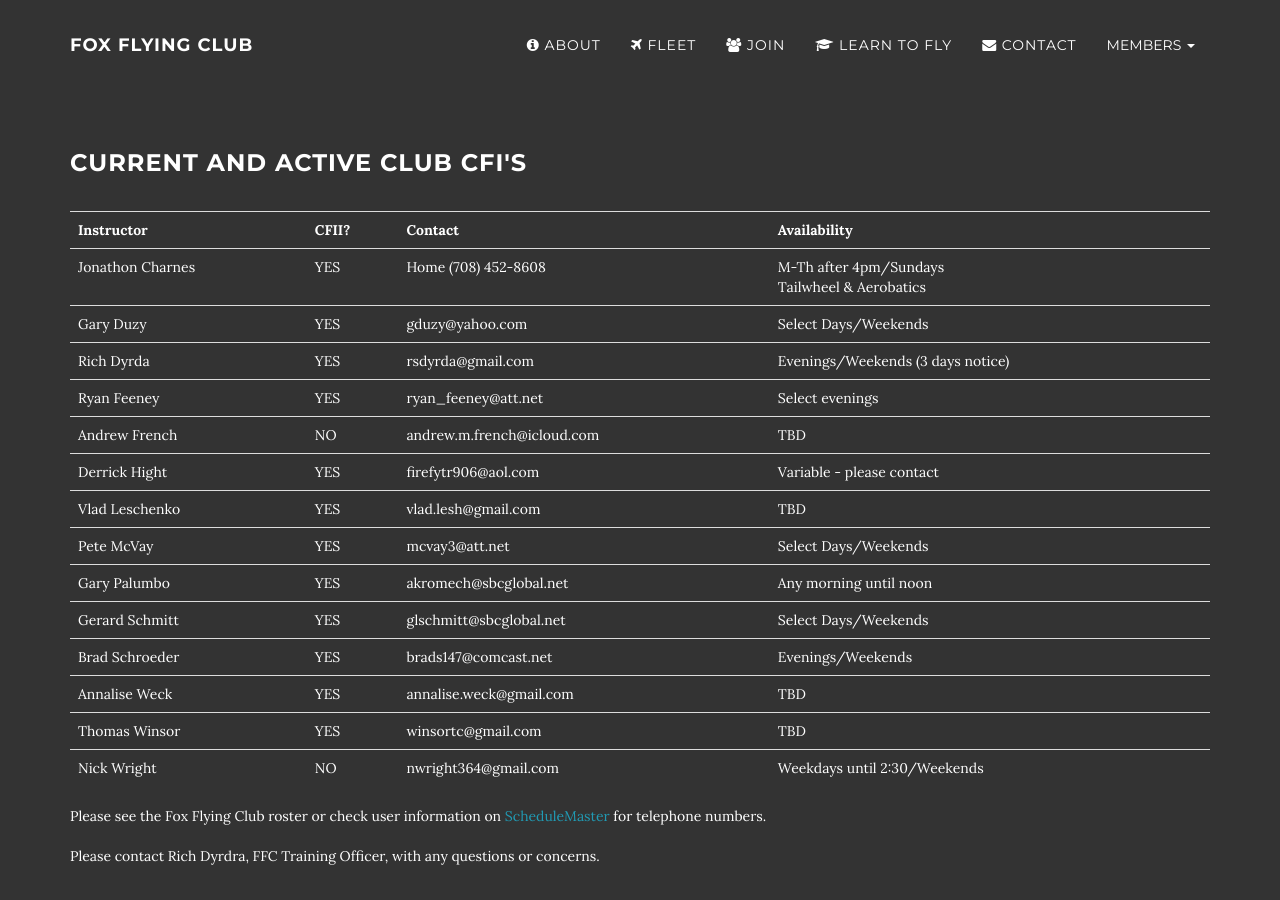
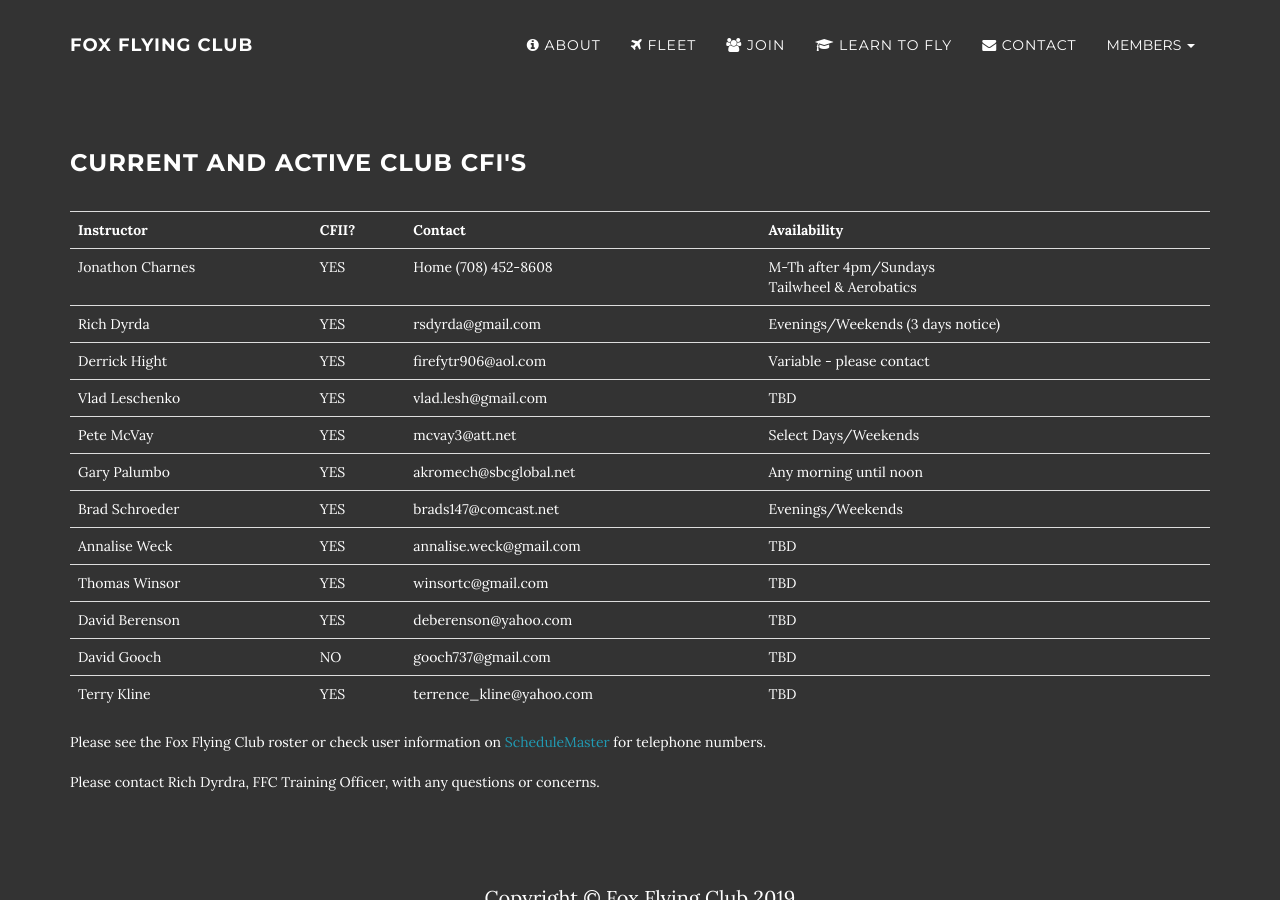
Before and after one commit to parabuzzle/foxflyingclub, a Jekyll site: the page built from cfis.html, in a window 1280 px wide and 900 px high. Built offline with Jekyll 4.4.1, drawn with Linux system fonts in a browser that asks for light colours.

Commit message:
update CFI list

```diff
--- a/cfis.html
+++ b/cfis.html
@@ -20,28 +20,10 @@
         <td>M-Th after 4pm/Sundays<br/>Tailwheel & Aerobatics</td>
       </tr>
       <tr>
-        <td>Gary Duzy</td>
-        <td>YES</td>
-        <td>gduzy@yahoo.com</td>
-        <td>Select Days/Weekends</td>
-      </tr>
-      <tr>
         <td>Rich Dyrda</td>
         <td>YES</td>
         <td>rsdyrda@gmail.com</td>
         <td>Evenings/Weekends (3 days notice)</td>
-      </tr>
-      <tr>
-        <td>Ryan Feeney</td>
-        <td>YES</td>
-        <td>ryan_feeney@att.net</td>
-        <td>Select evenings</td>
-      </tr>
-      <tr>
-        <td>Andrew French</td>
-        <td>NO</td>
-        <td>andrew.m.french@icloud.com</td>
-        <td>TBD</td>
       </tr>
       <tr>
         <td>Derrick Hight</td>
@@ -68,12 +50,6 @@
         <td>Any morning until noon</td>
       </tr>
       <tr>
-        <td>Gerard Schmitt</td>
-        <td>YES</td>
-        <td>glschmitt@sbcglobal.net</td>
-        <td>Select Days/Weekends</td>
-      </tr>
-      <tr>
         <td>Brad Schroeder</td>
         <td>YES</td>
         <td>brads147@comcast.net</td>
@@ -92,10 +68,22 @@
         <td>TBD</td>
       </tr>
       <tr>
-        <td>Nick Wright</td>
+        <td>David Berenson</td>
+        <td>YES</td>
+        <td>deberenson@yahoo.com</td>
+        <td>TBD</td>
+      </tr>
+      <tr>
+        <td>David Gooch</td>
         <td>NO</td>
-        <td>nwright364@gmail.com</td>
-        <td>Weekdays until 2:30/Weekends</td>
+        <td>gooch737@gmail.com</td>
+        <td>TBD</td>
+      </tr>
+      <tr>
+        <td>Terry Kline</td>
+        <td>YES</td>
+        <td>terrence_kline@yahoo.com</td>
+        <td>TBD</td>
       </tr>
     </table>
     Please see the Fox Flying Club roster or check user information on <a href="http://www.schedulemaster.com/smlogin.htm">ScheduleMaster</a> for telephone numbers.
```
